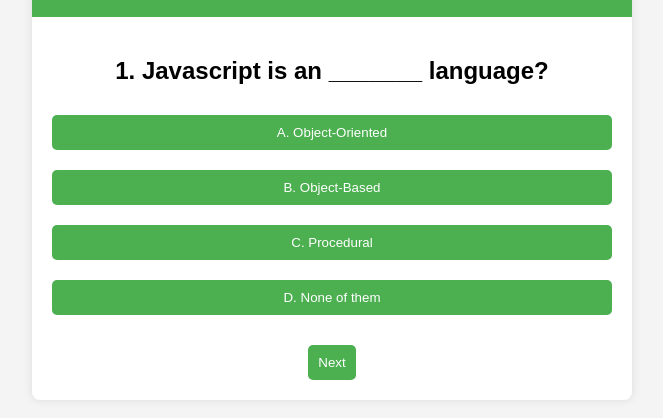
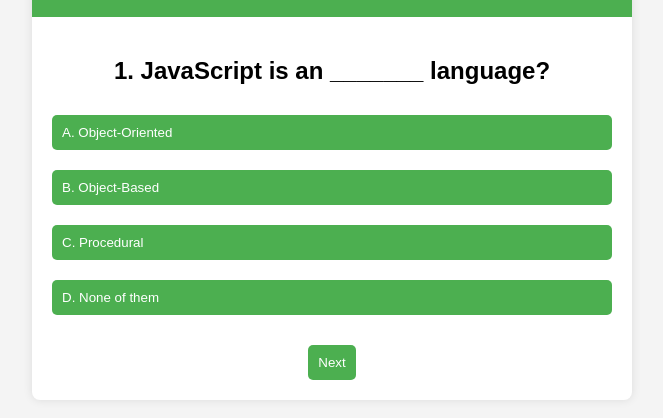
Before and after one commit to SaraabbasiNZ/online-quiz, a plain HTML site: page index.html in a window 1280 px wide. Shown: the part 228-646 px from the top of the page, without its empty margins (308-971 px from the left). Drawn offline with nearby package versions, Linux system fonts and the light colour scheme; a small style sheet from the web is missing.

Commit message:
Mod: align text to the left within buttons

```diff
--- a/assets/css/style.css
+++ b/assets/css/style.css
@@ -14,9 +14,8 @@ body {
     box-shadow: 0 0 10px rgba(0, 0, 0, 0.1);
     overflow: hidden;
     max-width: 600px;
-    /* Set maximum width */
+    /* Set maximum width to ensure responsiveness */
     width: 100%;
-    /* Ensure responsiveness */
 }
 
 #header {
@@ -47,6 +46,21 @@ body {
     gap: 10px;
 }
 
+.options-container button {
+    width: 100%;
+    text-align: left;
+    background-color: #4caf50;
+    color: #fff;
+    padding: 10px;
+    border: none;
+    border-radius: 5px;
+    cursor: pointer;
+}
+
+.options-container button:hover {
+    background-color: #45a049;
+}
+
 #options {
     margin-bottom: 20px;
 }
--- a/assets/js/script.js
+++ b/assets/js/script.js
@@ -1,6 +1,6 @@
 const questions = [
     {
-        question: "Javascript is an _______ language?",
+        question: "JavaScript is an _______ language?",
         options: ["A. Object-Oriented", "B. Object-Based", "C. Procedural", "D. None of them"],
         correctAnswer: "A. Object-Oriented"
     },
@@ -10,17 +10,17 @@ const questions = [
         correctAnswer: "C. Both A and B"
     },
     {
-        question: "Which of the following methods is used to access HTML elements using Javascript?",
+        question: "Which of the following methods is used to access HTML elements using JavaScript?",
         options: ["A. getElementById()", "B. getElementByClassName()", "C. Both A and B", "D. None of them"],
         correctAnswer: "C. Both A and B"
     },
     {
-        question: "Upon encountering empty statements, what does the Javascript Interpreter do?",
+        question: "Upon encountering empty statements, what does the JavaScript Interpreter do?",
         options: ["A. Throw an error", "B. Ignores the statements", "C. Gives a warning", "D. None of them"],
         correctAnswer: "B. Ignores the statements"
     },
     {
-        question: "Which of the following methods can be used to display data in some form using Javascript?",
+        question: "Which of the following methods can be used to display data in some form using JavaScript?",
         options: ["A. document.write()", "B. console.log()", "C. windows.alert()", "D. All of them"],
         correctAnswer: "D. All of them"
   }
@@ -65,7 +65,8 @@ function showQuestion() {
     const optionsContainer = document.getElementById("options");
     const currentQ = questions[currentQuestion];
 
-    questionElement.textContent = `${currentQuestion + 1}. ${currentQ.question}`; // Added numbering
+    // Added numbering
+    questionElement.textContent = `${currentQuestion + 1}. ${currentQ.question}`;
     optionsContainer.innerHTML = "";
 
     currentQ.options.forEach((option, index) => {
--- a/index.html
+++ b/index.html
@@ -4,30 +4,48 @@
 <head>
     <meta charset="UTF-8">
     <meta name="viewport" content="width=device-width, initial-scale=1.0">
-    <link rel="stylesheet" href="https://cdnjs.cloudflare.com/ajax/libs/font-awesome/6.0.0/css/all.min.css" integrity="sha384-Lmve0Ik5X5W2OX/Ekz3sF4Zt3jJAVg5iQDvbESrnfIbJOlx6U4d/ja4pSfB5SMjb" crossorigin="anonymous">
+
+    <!-- External stylesheet links for styling -->
+    <link rel="stylesheet" href="https://cdnjs.cloudflare.com/ajax/libs/font-awesome/6.0.0/css/all.min.css"
+        integrity="sha384-Lmve0Ik5X5W2OX/Ekz3sF4Zt3jJAVg5iQDvbESrnfIbJOlx6U4d/ja4pSfB5SMjb" crossorigin="anonymous">
     <link rel="stylesheet" href="https://fonts.googleapis.com/css2?family=Open+Sans:wght@400;700&display=swap">
+
     <link rel="stylesheet" href="assets/css/style.css">
+
     <title>Online Quiz</title>
 </head>
 
 <body>
+    <!-- Main container for the entire page -->
     <div class="container">
+        <!-- Header section with the quiz title -->
         <div id="header">
             <h1>
+                <!-- Icon for styling (font-awesome) and quiz title -->
                 <i class="fas fa-code"></i> JavaScript Online Quiz
             </h1>
         </div>
+
+        <!-- Container for the quiz questions and options -->
         <div id="quiz-container">
             <h2 id="question">Question goes here</h2>
             <div id="options" class="options-container"></div>
-        <button id="next-btn" onclick="nextQuestion()">Next</button>
+
+            <!-- Button to navigate to the next question after selecting an answer -->
+            <button id="next-btn" onclick="nextQuestion()">Next</button>
         </div>
+
+        <!-- Container for displaying quiz results -->
         <div id="result-container" style="display: none;">
             <h2 id="result">Quiz Result</h2>
             <p id="score">Your score: <span id="score-value">0</span></p>
+
+            <!-- Button to restart the quiz -->
             <button id="restart-btn" onclick="restartQuiz()">Restart</button>
         </div>
     </div>
+
+    <!-- Script tag to link the JavaScript file -->
     <script src="assets/js/script.js"></script>
 </body>
 
```
